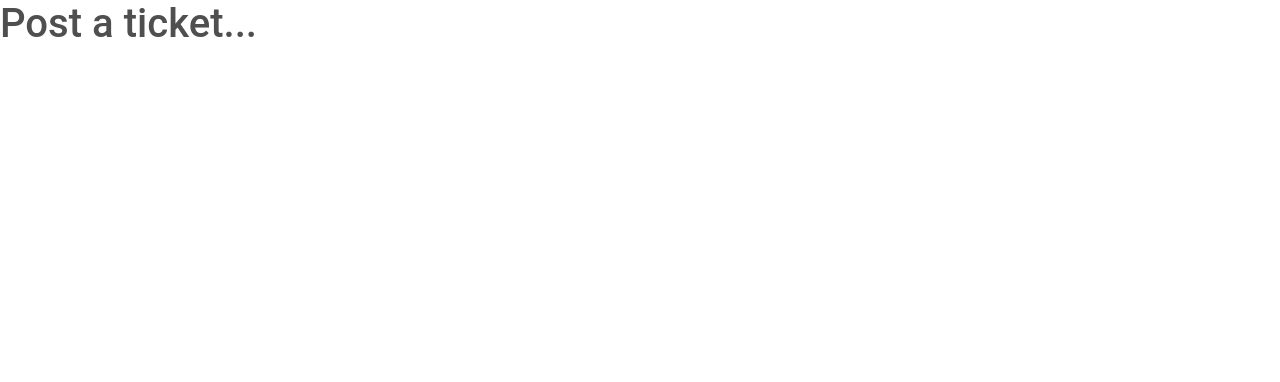
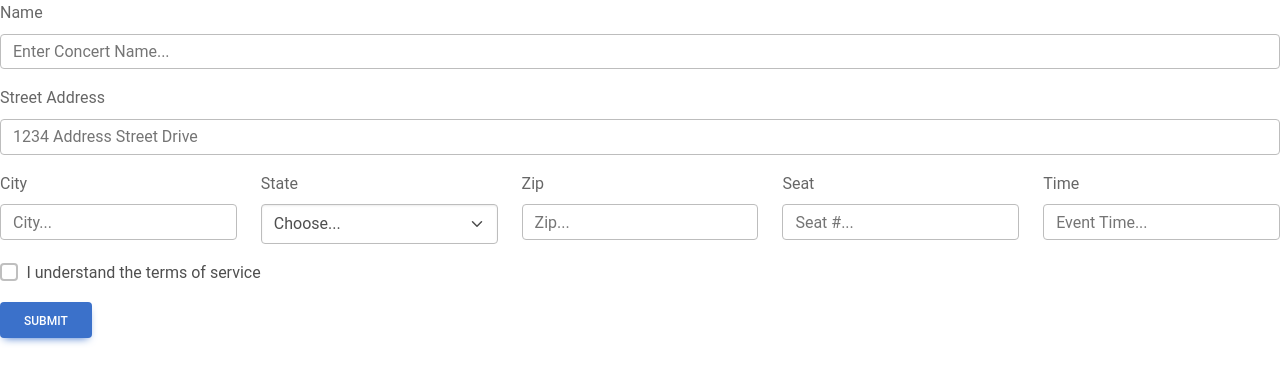
Before and after one commit to losetom/SCF-Capstone-Ticket-Thicket, a React (Create React App) app in the folder client/: page /tickets/new in a window 1280 px wide. Shown: the top 382 px of the page. Built offline with nearby package versions, Linux system fonts and the light colour scheme; no server answers.

Commit message:
fixing CRUD/Login

```diff
--- a/client/src/App.js
+++ b/client/src/App.js
@@ -6,6 +6,7 @@ import Home from "./components/Home";
 import Login from "./components/Auth/Login";
 import Signup from "./components/Auth/Signup";
 import TicketCardContainer from "./components/TicketCardContainer";
+import NewTicket from "./components/NewTicket";
 
 function App() {
   const { onUserLogin, errors, user, setUser} = useContext(UserContext);
@@ -21,10 +22,11 @@ function App() {
         <Routes>
           <Route path="/" element={<Home user={user} />} />
           <Route path="/signup" element={<Signup setUser={setUser} />} />
-          <Route path="/login" element={<Login />} />
+          <Route path="/login" element={<Login setUser={setUser}/>} />
           <Route path="/tickets" element={<TicketCardContainer />} />
+          <Route path="/tickets/new" element={<NewTicket />} />
           <Route path="/events" element={<h1>Events....</h1>} />
-          <Route path="/tickets/new" element={<h1>Post a ticket...</h1>} />
+          <Route path="/artists" element={<h1>Artists...</h1>} />
         </Routes>
       </div>
   );
--- a/client/src/components/Auth/Login.js
+++ b/client/src/components/Auth/Login.js
@@ -10,12 +10,14 @@ import {
     MDBIcon
   }
   from 'mdb-react-ui-kit';
+import { useNavigate } from 'react-router-dom';
 
 function Login( {setUser} ) {
   const [loginCredentials, setLoginCredentials] = useState({
     email: "",
     password: ""
   })
+  const navigate = useNavigate()
 
   const handleInputChange = (e) => {
     const stateCopy = {...loginCredentials}
@@ -32,11 +34,15 @@ function Login( {setUser} ) {
     fetch('/login', config)
       .then((response) => response.json())
       .then(user => {
+        console.log(user)
+        setUser(user)
+        navigate("/")
         setLoginCredentials({
           email: "",
           password: ""
         })
-        setUser(user)
+        // setUser(user)
+        // navigate("/")
       })
   }
 
--- a/client/src/components/NavBar/NavBar.js
+++ b/client/src/components/NavBar/NavBar.js
@@ -15,6 +15,7 @@ import {
   MDBDropdownItem,
   MDBCollapse,
 } from 'mdb-react-ui-kit';
+import { Link } from 'react-router-dom';
 
 function NavBar() {
     const [showBasic, setShowBasic] = useState(false)
@@ -30,7 +31,7 @@ function NavBar() {
     return (
         <MDBNavbar expand='lg' light bgColor='light'>
           <MDBContainer fluid>
-            <MDBNavbarBrand href='#'>TicketThicket</MDBNavbarBrand>
+            <MDBNavbarBrand href='/'>TicketThicket</MDBNavbarBrand>
 
             <MDBNavbarToggler
               aria-controls='navbarSupportedContent'
@@ -44,7 +45,7 @@ function NavBar() {
             <MDBCollapse navbar show={showBasic}>
               <MDBNavbarNav className='mr-auto mb-2 mb-lg-0'>
                 <MDBNavbarItem>
-                  <MDBNavbarLink active aria-current='page' href='/'>
+                  <MDBNavbarLink active aria-current='page' href='me'>
                     Home
                   </MDBNavbarLink>
                 </MDBNavbarItem>
@@ -61,6 +62,7 @@ function NavBar() {
                       <MDBDropdownItem href='/tickets'>Tickets</MDBDropdownItem>
                       <MDBDropdownItem link>Sell Tickets</MDBDropdownItem>
                       <MDBDropdownItem onClick={handleLogoutClick}>Logout</MDBDropdownItem>
+                      <MDBDropdownItem><Link to="/tickets/new">New Ticket</Link></MDBDropdownItem>
                     </MDBDropdownMenu>
                   </MDBDropdown>
                 </MDBNavbarItem>
--- /dev/null
+++ b/client/src/components/NewTicket.js
@@ -0,0 +1,118 @@
+import React, { useState } from 'react'
+import Button from 'react-bootstrap/Button';
+import Col from 'react-bootstrap/Col';
+import Form from 'react-bootstrap/Form';
+import Row from 'react-bootstrap/Row';
+
+function NewTicket() {
+    const [name, setName] = useState("");
+    const [address, setAddress] = useState("")
+    const [city, setCity] = useState("")
+    const [state, setState] = useState("")
+    const [zip, setZip] = useState("")
+    const [time, setTime] = useState("")
+    const [seat, setSeat] = useState("")
+    const [errors, setErrors] = useState("")
+
+    function onSubmit(e) {
+        e.preventDefault()
+        const ticket = {
+            name,
+            address,
+            city,
+            state,
+            zip,
+            time,
+            seat,
+        }
+
+        fetch('/tickets', {
+            method: "POST",
+            headers: {
+                "Content-Type":"application/json"
+            },
+            body: JSON.stringify(ticket)
+        })
+        .then(response => {
+            if(response.ok) {
+                response.json().then(console.log)
+            } else {
+                response.json().then(e => setErrors(errors))
+            }
+        })
+    }
+
+  return (
+    <Form onSubmit={onSubmit}>
+      <Row className="mb-3">
+        <Form.Group as={Col} controlId="formGridConcertName">
+          <Form.Label>Name</Form.Label>
+          <Form.Control type="name" placeholder="Enter Concert Name..." value={name} onChange={(e) => setName(e.target.value)}/>
+        </Form.Group>
+
+        {/* <Form.Group as={Col} controlId="formGridPassword">
+          <Form.Label>Password</Form.Label>
+          <Form.Control type="password" placeholder="Password" />
+        </Form.Group> */}
+      </Row>
+
+      <Form.Group className="mb-3" controlId="formGridAddress1">
+        <Form.Label>Street Address</Form.Label>
+        <Form.Control placeholder="1234 Address Street Drive" value={address} onChange={(e) => setAddress(e.target.value)}/>
+      </Form.Group>
+
+      {/* <Form.Group className="mb-3" controlId="formGridAddress2">
+        <Form.Label>Address 2</Form.Label>
+        <Form.Control placeholder="Apartment, studio, or floor" />
+      </Form.Group> */}
+
+      <Row className="mb-3">
+        <Form.Group as={Col} controlId="formGridCity">
+          <Form.Label>City</Form.Label>
+          <Form.Control placeholder='City...' value={city} onChange={(e) => setCity(e.target.value)}/>
+        </Form.Group>
+
+        <Form.Group as={Col} controlId="formGridState">
+          <Form.Label>State</Form.Label>
+          <Form.Select defaultValue="Choose..." onChange={(e) => setState(e.target.value)}>
+            <option>Choose...</option>
+            <option>NY</option>
+            <option>FL</option>
+            <option>CA</option>
+            <option>DE</option>
+            <option>WV</option>
+            <option>TX</option>
+            <option>NJ</option>
+            <option>NV</option>
+            <option>CO</option>
+          </Form.Select>
+        </Form.Group>
+
+        <Form.Group as={Col} controlId="formGridZip">
+          <Form.Label>Zip</Form.Label>
+          <Form.Control placeholder='Zip...' value={zip} onChange={(e) => setZip(e.target.value)}/>
+        </Form.Group>
+
+        <Form.Group as={Col} controlId="formGridSeat">
+          <Form.Label>Seat</Form.Label>
+          <Form.Control placeholder='Seat #...' value={seat} onChange={(e) => setSeat(e.target.value)}/>
+        </Form.Group>
+
+        <Form.Group as={Col} controlId="formGridTime">
+          <Form.Label>Time</Form.Label>
+          <Form.Control placeholder='Event Time...' value={time} onChange={(e) => setTime(e.target.value)}/>
+        </Form.Group>
+      </Row>
+
+      <Form.Group className="mb-3" id="formGridCheckbox">
+        <Form.Check type="checkbox" label="I understand the terms of service" />
+      </Form.Group>
+
+      <Button variant="primary" type="submit">
+        Submit
+      </Button>
+    </Form>
+  )
+}
+
+export default NewTicket
--- a/client/src/components/TicketCard.js
+++ b/client/src/components/TicketCard.js
@@ -3,7 +3,7 @@ import Card from 'react-bootstrap/Card';
 import ListGroup from 'react-bootstrap/ListGroup';
 
 function TicketCard({ ticket }) {
-  function handleDelete() {
+  function handleDeleteClick() {
     fetch(`/tickets/${ticket.id}`, {
       method: "DELETE"
     })
@@ -14,6 +14,15 @@ function TicketCard({ ticket }) {
         response.json().then(console.log)
       }
     })
+    // function handleUpdateClick({ ticket }) {
+    //   fetch(`/tickets/${ticket.id}`, {
+    //     method: "PATCH",
+    //     headers: {
+    //       "Content-Type":"application/json"
+    //     },
+    //     body: JSON.stringify(ticket)
+    //   })
+    // }
   }
 
   console.log(ticket);
@@ -39,8 +48,8 @@ function TicketCard({ ticket }) {
         <ListGroup.Item>Seat: {ticket.seat} </ListGroup.Item>
       </ListGroup>
       <Card.Body>
-        <Card.Link>Update</Card.Link>
-        <Card.Link onClick={handleDelete}>Delete</Card.Link>
+        <Card.Link> Update</Card.Link>
+        <Card.Link> <button onClick={handleDeleteClick} />Delete</Card.Link>
       </Card.Body>
     </Card>
 
```
Also changed, not shown: 2 other files (tests, documents, lock files or other folders).
